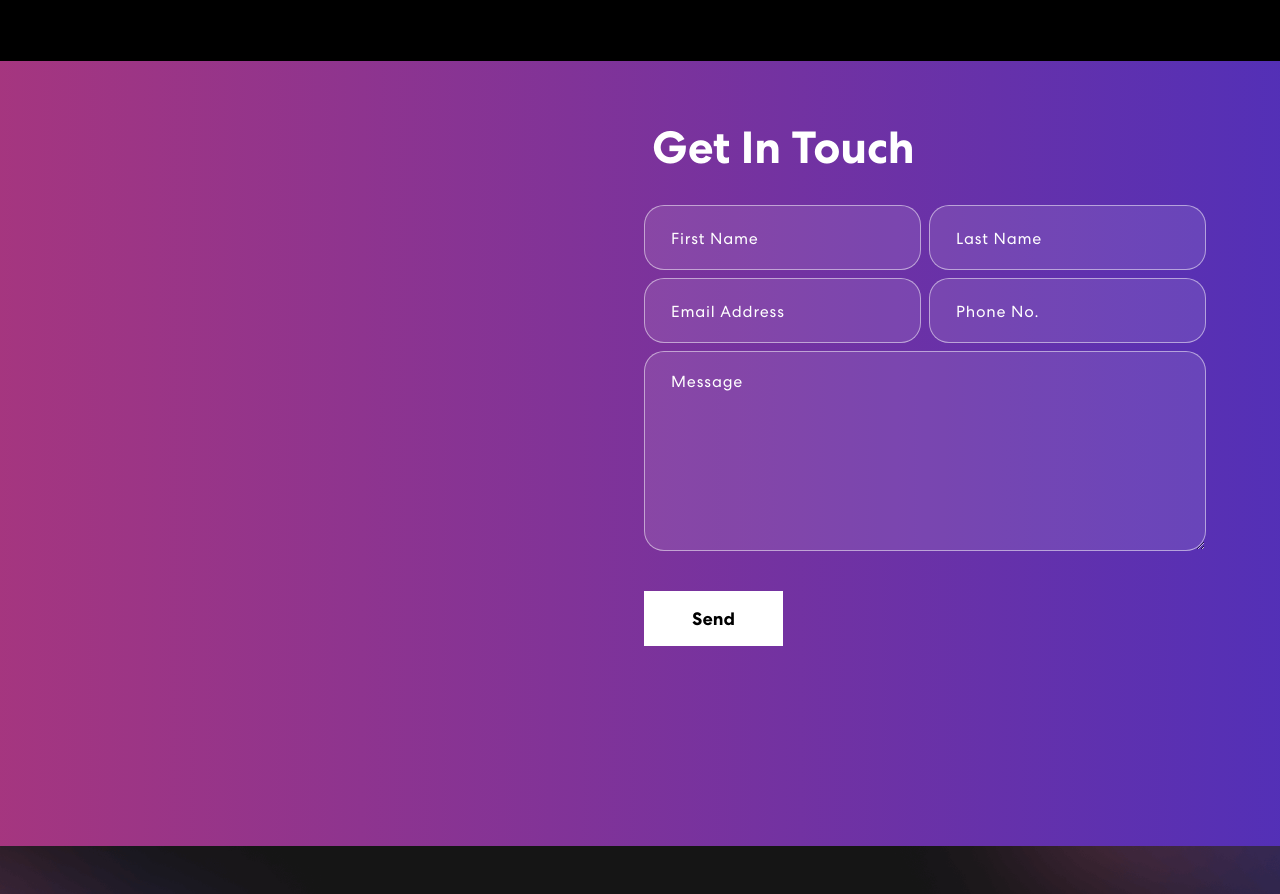
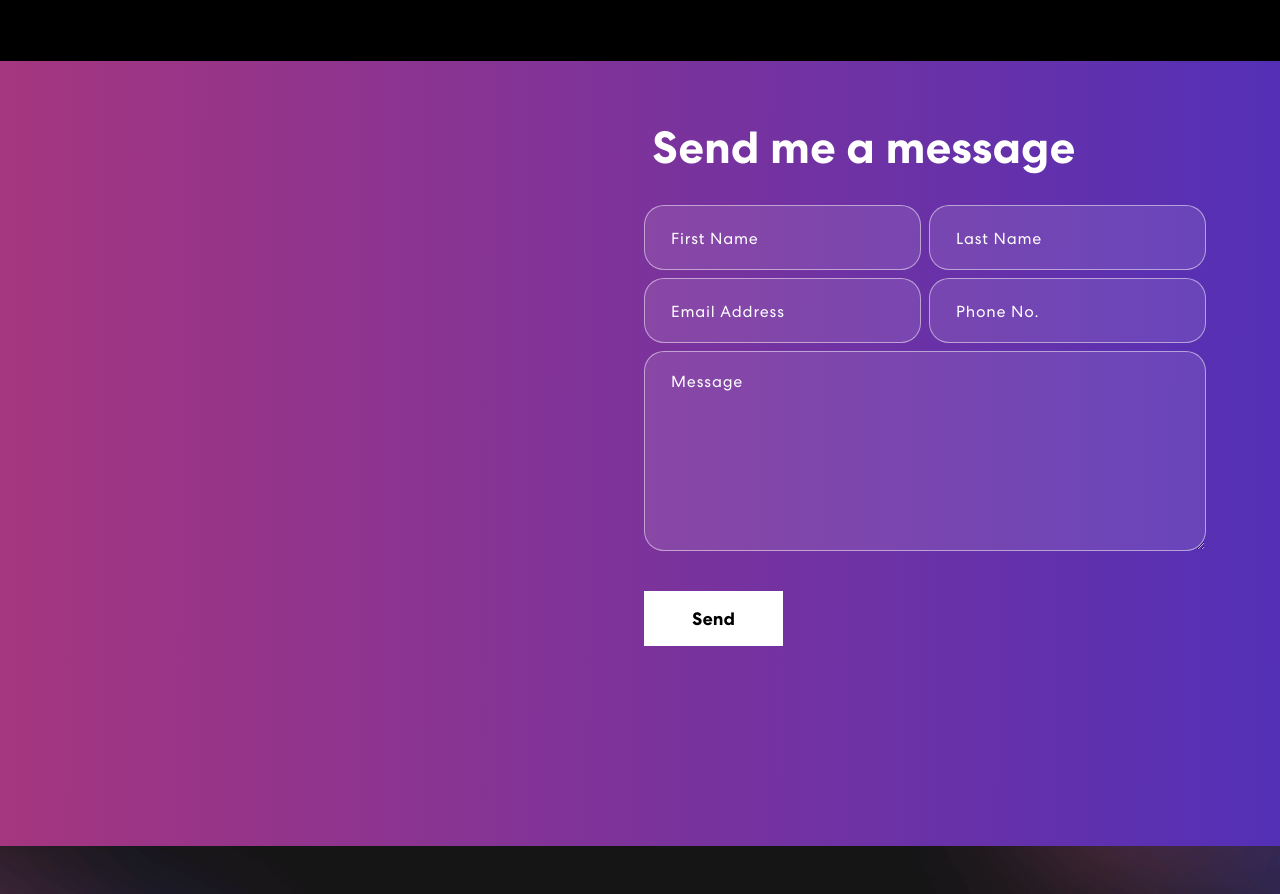
Before and after one commit to AdrianCCollier/Coding-Portfolio, a React (Create React App) app: page / in a window 1280 px wide. Shown: the part 1880-2774 px from the top of the page. Built offline with nearby package versions, Linux system fonts and the light colour scheme.

Commit message:
Update Contact.js

```diff
--- a/src/components/Contact.js
+++ b/src/components/Contact.js
@@ -65,7 +65,7 @@ export const Contact = () => {
                     isVisible ? 'animate__animated animate__fadeIn' : ''
                   }
                 >
-                  <h2>Get In Touch</h2>
+                  <h2>Send me a message</h2>
                   <form onSubmit={handleSubmit}>
                     <Row>
                       <Col size={12} sm={6} className="px-1">
```
